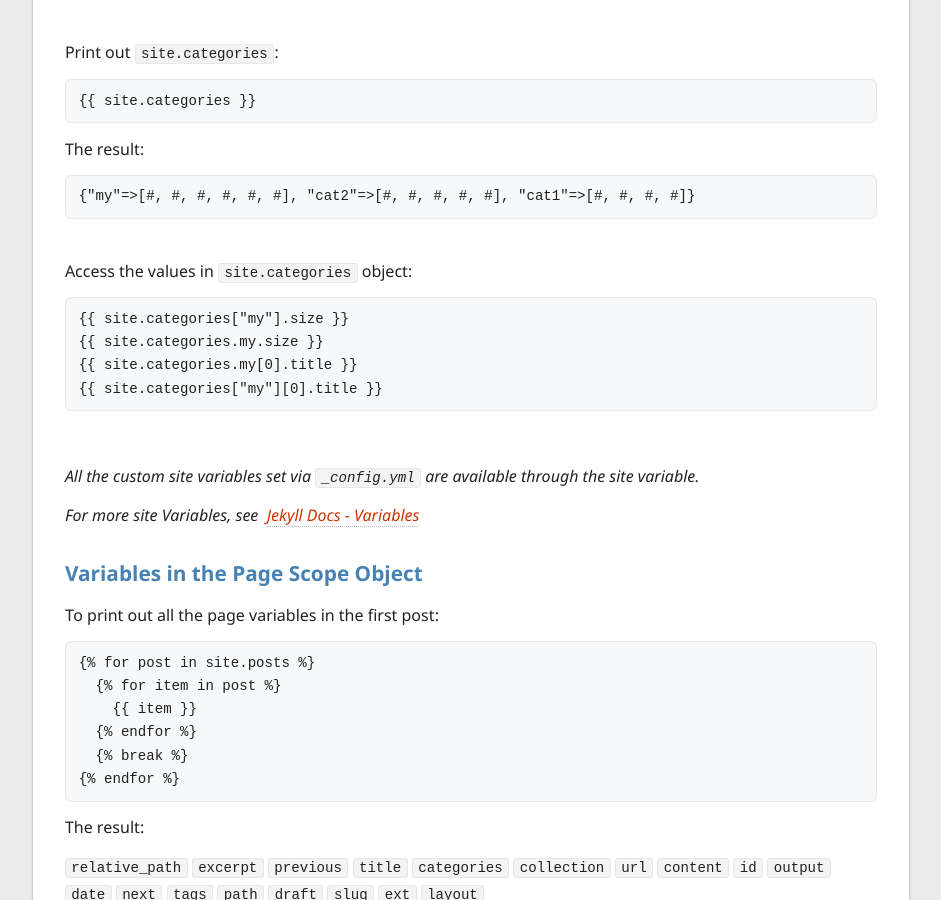
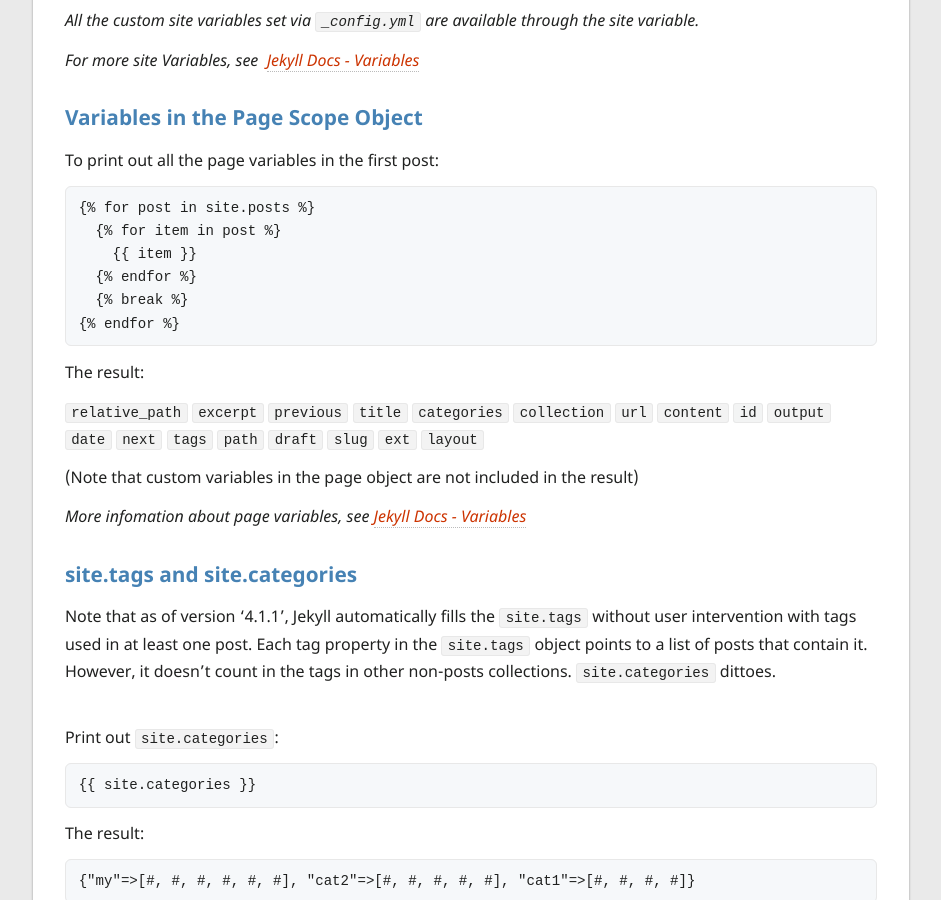
Before and after one commit to yichon/blog, a Jekyll site: the page built from _posts/2020-07-21-A-quick-review-of-some-handy-features-in-Jekyll.md, in a window 1280 px wide and 900 px high, scrolled down 4657 px. Shown: the whole window, without its empty margins (169-1110 px from the left). Built offline with Jekyll 4.4.1, drawn with Linux system fonts in a browser that asks for light colours; some of the changed text lies outside the part shown.

Commit message:
2020-07-21-A-quick-review-of-some-handy-features-in-Jekyll.md modified

````diff
--- a/_posts/2020-07-21-A-quick-review-of-some-handy-features-in-Jekyll.md
+++ b/_posts/2020-07-21-A-quick-review-of-some-handy-features-in-Jekyll.md
@@ -4,6 +4,7 @@
 date:  2020-07-21T11:19:00+08:00
 tags: ["Jekyll", "review_label"]
 categories: ["Programming", "Webpage"]
+keywords: Liquid site.tags site.categories
 ---
 
 > This post is a summary of my initial blog building.
@@ -47,7 +48,9 @@
 
 `.first` or `.last` can be used to access the first or last array element.
 
-`.size` can be used to get the number of elements in an array or an *[object](#object-and-list)*.
+`.size` can be used to get the number of elements in an array or *[object](#object-and-list)*.
+
+In the case of a string, `.size` will return the number of characters.
 
 
 
@@ -194,6 +197,37 @@
  - `site.collections` A **list** of all the collections (including posts).
 
 <br>
+*All the custom site variables set via `_config.yml` are available through the site variable.*
+
+
+*For more site Variables, see &nbsp;[Jekyll Docs - Variables][1]*
+
+
+### Variables in the Page Scope Object
+To print out all the page variables in the first post:
+{%- raw -%}
+```
+{% for post in site.posts %}
+  {% for item in post %}
+    {{ item }}
+  {% endfor %}
+  {% break %}
+{% endfor %}
+```
+{% endraw %}
+
+The result:
+
+`relative_path` `excerpt` `previous` `title` `categories` `collection` `url`
+ `content` `id` `output` `date` `next` `tags` `path` `draft` `slug` `ext` `layout`
+
+(Note that custom variables in the page object are not included in the result)
+
+*More infomation about page variables, see [Jekyll Docs - Variables][1]*
+
+
+### site.tags and site.categories
+
 Note that as of version '4.1.1', Jekyll automatically fills the `site.tags` without user intervention with tags used in at least one post.
 Each tag property in the `site.tags` object points to a list of posts that contain it.
 However, it doesn't count in the tags in other non-posts collections. `site.categories` dittoes.
@@ -220,34 +254,34 @@
 {{ site.categories["my"][0].title }}
 ```
 {% endraw %}
-<br>
-
-*All the custom site variables set via `_config.yml` are available through the site variable.*
 
 
-*For more site Variables, see &nbsp;[Jekyll Docs - Variables][1]*
+However, when you loop through `site.tags` or `site.categories`, it will return an array(not property key) with two elements every time.
+The first element is the tag name or category name. The second element is a list of corresponding posts.
 
-### Variables in the Page Scope Object
-To print out all the page variables in the first post:
 {%- raw -%}
 ```
-{% for post in site.posts %}
-  {% for item in post %}
-    {{ item }}
-  {% endfor %}
+{% for tag in site.tags %}
+  {{ tag[0] }} / {{ tag[1].size }}
+  {% break %}
+{% endfor %}
+
+{% for tag in site.tags %}
+  {{ tag.size }}
   {% break %}
 {% endfor %}
 ```
 {% endraw %}
 
-The result:
-
-`relative_path` `excerpt` `previous` `title` `categories` `collection` `url`
- `content` `id` `output` `date` `next` `tags` `path` `draft` `slug` `ext` `layout`
-
-(Note that custom variables in the page object are not included in the result)
-
-*More infomation about page variables, see [Jekyll Docs - Variables][1]*
+This is inconsistent with the behavior of other "objects". e.g., the following code failed:
+{%- raw -%}
+```
+{% for item in site %}
+  {{ item[0] }} / {{ item[1] }}
+  {% break %}
+{% endfor %}
+```
+{% endraw %}
 
 
 ## Custom Array and Object
@@ -303,13 +337,48 @@
 
 4 . Use {% raw %}{% include %}{% endraw %} to extract the "string map" from custom collection `site.metas`.
 {%- raw -%}
-
 ```
 {% include category-info.html %}
 {% if category_info and category_info[page.category] %}<p>({{ category_info[page.category] }})</p>{% endif %}
 ```
 {% endraw %}
 
+<br>
+Note that you are not supposed to loop through this "string map" using {% raw %}`{% for %}`{% endraw %} statement because there are also multiple built-in variables inside the "string map".
+
+### Nested Square Bracket Operator
+
+Another problem is that nested square bracket operator are not supported in Jekyll.
+
+e.g., if you execute {% raw %}`{{ site.metas[0]["name"] }}`{% endraw %}, it will output `categories` as we defined above in step 2.
+
+
+But the following code won't work:
+{% raw %}
+```
+{% assign arr = "name|title" | split: "|" %}
+{{ site.metas[0][arr[0]] }}
+```
+{% endraw %}
+
+To fix this problem, you need to dismantle the nested square brackets:
+{% raw %}
+```
+{% assign arr = "name|title" | split: "|" %}
+{% assign temp = arr[0] %}
+{{ site.metas[0][temp] }}
+```
+{% endraw %}
+
+or
+
+{% raw %}
+```
+{% assign arr = "name|title" | split: "|" %}
+{% capture key %}{{ arr[0] }}{% endcapture %}
+{{ site.metas[0][key] }}
+```
+{% endraw %}
 
 
 ## Others
````
